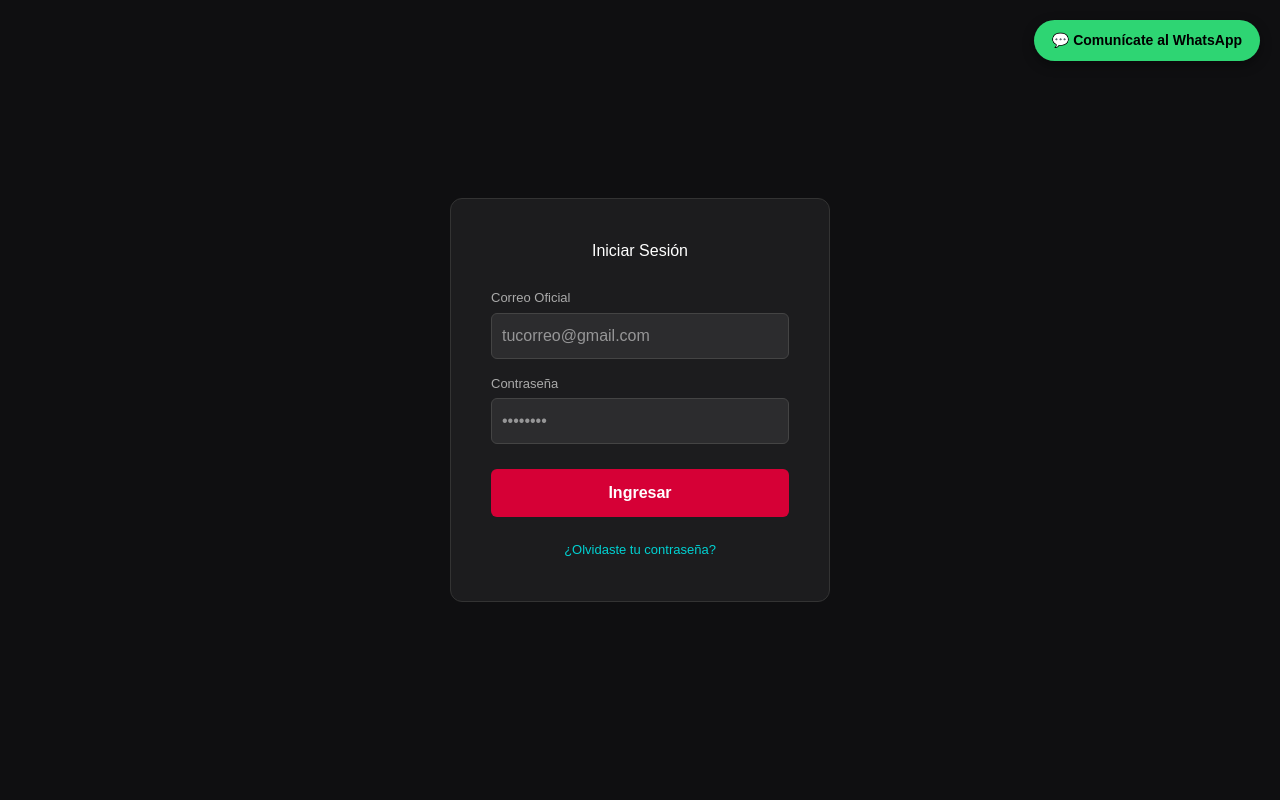
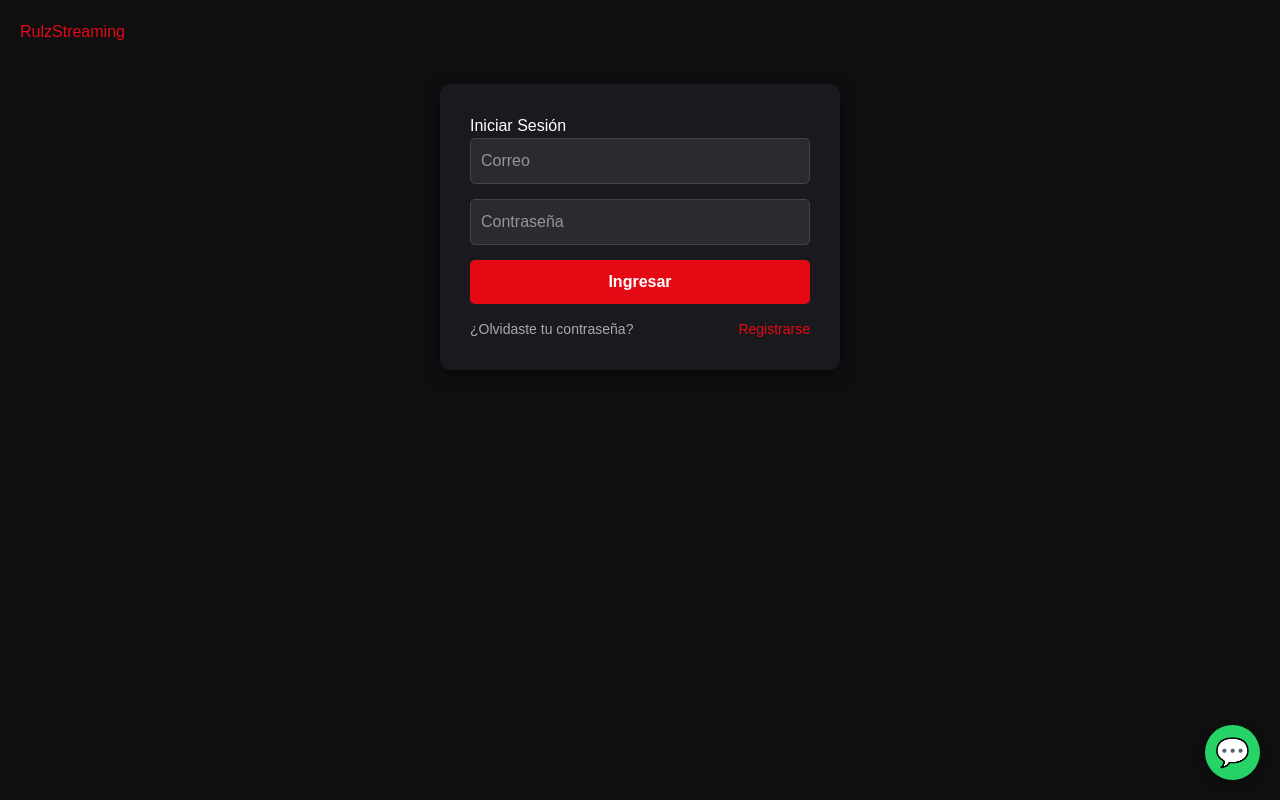
Before and after one commit to AngelRulz007/streaming-dashboard, a React (Vite) app: page / in a window 1280 px wide. Built offline with nearby package versions, Linux system fonts and the light colour scheme; the HTML template or start-up script is replaced by a standard one; a web font is replaced by a local one.

Commit message:
Update App.jsx

```diff
--- a/src/App.jsx
+++ b/src/App.jsx
@@ -1,345 +1,146 @@
-import React, { useState } from 'react';
-import { supabase } from './supabase';
+import React, { useState, useEffect } from 'react';
+import { createClient } from '@supabase/supabase-js';
+
+// Configuración de Supabase (reemplaza con tus credenciales si es necesario)
+const supabaseUrl = 'https://qpbuauzuqniamvnvtwkl.supabase.co';
+const supabaseKey = 'eyJhbGciOiJIUzI1NiIsInR5cCI6IkpXVCJ9.eyJpc3MiOiJzdXBhYmFzZSIsInJlZiI6InFwYnVhdXp1cW5pYW12bnZ0d2tsIiwicm9sZSI6ImFub24iLCJpYXQiOjM0ODIwMjgwMjB9.1pxxxxx'; // Asegúrate de tener tu llave válida
+const supabase = createClient(supabaseUrl, supabaseKey);
 
 export default function App() {
-  const [currentView, setCurrentView] = useState('login'); // 'login', 'forgot_password', 'dashboard'
+  const [session, setSession] = useState(null);
   const [email, setEmail] = useState('');
   const [password, setPassword] = useState('');
-  const [loading, setLoading] = useState(false);
-  const [userRole, setUserRole] = useState(null); // 'master' o 'demo'
+  const [view, setView] = useState('login'); // 'login', 'register', 'forgot', 'dashboard', 'master'
+  const [message, setMessage] = useState('');
+  const [accounts, setAccounts] = useState([]);
 
-  // Configuración de WhatsApp y enlace
-  const shareableLink = "https://streaming-dashboard-rust.vercel.app/";
-  const whatsappNumber = "51970643781";
-  const whatsappMessage = encodeURIComponent("Hola, deseo más información sobre los planes de streaming o activar mi cuenta oficial.");
+  useEffect(() => {
+    supabase.auth.getSession().then(({ data: { session } }) => {
+      setSession(session);
+      if (session) setView('dashboard');
+    });
 
-  // Lista de demos para el panel Master
-  const [demosList, setDemosList] = useState([
-    { id: 1, email: 'cliente_prueba01@gmail.com', created_at: '2026-10-01', selectedPlan: '1' },
-    { id: 2, email: 'demo_user99@gmail.com', created_at: '2026-10-03', selectedPlan: '6' }
-  ]);
+    const { data: { subscription } } = supabase.auth.onAuthStateChange((_event, session) => {
+      setSession(session);
+    });
 
-  // Validación de correo oficial
-  const validateOfficialEmail = (mail) => {
-    const regex = /^[^\s@]+@[^\s@]+\.[^\s@]+$/;
-    return regex.test(mail);
-  };
+    return () => subscription.unsubscribe();
+  }, []);
 
-  // Inicio de sesión y detección de rol Master
   const handleLogin = async (e) => {
     e.preventDefault();
-    if (!validateOfficialEmail(email)) {
-      alert("⚠️️ Por favor, ingresa un correo electrónico oficial y válido.");
-      return;
-    }
-
-    setLoading(true);
-    try {
-      if (email === 'angeltime9001@gmail.com') {
-        setUserRole('master');
+    setMessage('');
+    const { error } = await supabase.auth.signInWithPassword({ email, password });
+    if (error) {
+      setMessage('Error al iniciar sesión: ' + error.message);
     } else {
-        setUserRole('demo');
-      }
-      setCurrentView('dashboard');
-    } catch (error) {
-      alert("Error al iniciar sesión: " + error.message);
-    } finally {
-      setLoading(false);
+      setView('dashboard');
     }
   };
 
-  // Recuperación de contraseña
-  const handlePasswordRecovery = async (e) => {
+  const handleRegister = async (e) => {
     e.preventDefault();
-    if (!validateOfficialEmail(email)) {
-      alert("⚠️ Ingresa un correo oficial válido para recuperar tu contraseña.");
-      return;
-    }
-
-    setLoading(true);
-    try {
-      const { error } = await supabase.auth.resetPasswordForEmail(email, {
-        redirectTo: shareableLink,
-      });
-      if (error) throw error;
-
-      alert("📧 ¡Correo de recuperación enviado con éxito! Revisa tu bandeja.");
-      setCurrentView('login');
-    } catch (error) {
-      alert("Error al enviar recuperación: " + error.message);
-    } finally {
-      setLoading(false);
+    setMessage('');
+    const { error } = await supabase.auth.signUp({ email, password });
+    if (error) {
+      setMessage('Error al registrarse: ' + error.message);
+    } else {
+      setMessage('¡Registro exitoso! Revisa tu correo para confirmar tu cuenta.');
     }
   };
 
-  // Funciones del panel Master
-  const handleCopyLink = () => {
-    navigator.clipboard.writeText(shareableLink);
-    alert("🔗 ¡Enlace de Vercel copiado al portapapeles!");
+  const handleForgotPassword = async (e) => {
+    e.preventDefault();
+    setMessage('');
+    const { error } = await supabase.auth.resetPasswordForEmail(email, {
+      redirectTo: window.location.origin,
+    });
+    if (error) {
+      setMessage('Error: ' + error.message);
+    } else {
+      setMessage('¡Correo de recuperación enviado! Revisa tu bandeja de entrada.');
+    }
   };
 
-  const handlePlanChange = (id, plan) => {
-    setDemosList(demosList.map(demo => demo.id === id ? { ...demo, selectedPlan: plan } : demo));
-  };
-
-  const handleActivateDemo = (targetEmail, plan) => {
-    alert(`¡Cuenta ${targetEmail} activada a oficial por un plan de ${plan} mes(es)!`);
-  };
-
-  const handleDeleteDemo = (id) => {
-    setDemosList(demosList.filter(demo => demo.id !== id));
-    alert("Cuenta demo eliminada para liberar espacio en el sistema.");
+  const handleLogout = async () => {
+    await supabase.auth.signOut();
+    setSession(null);
+    setView('login');
   };
 
   return (
-    <div style={{ minHeight: '100vh', backgroundColor: '#0f0f11', color: '#fff', fontFamily: 'sans-serif', position: 'relative' }}>
+    <div style={{ minHeight: '100vh', backgroundColor: '#0f0f11', color: '#fff', fontFamily: 'Arial, sans-serif', padding: '20px' }}>
+      {/* Barra superior */}
+      <header style={{ display: 'flex', justifyContent: 'space-between', alignItems: 'center', marginBottom: '40px' }}>
+        <h2 style={{ color: '#e50914', margin: 0 }}>RulzStreaming</h2>
+        {session && (
+          <button onClick={handleLogout} style={{ background: '#e50914', color: '#fff', border: 'none', padding: '8px 16px', borderRadius: '5px', cursor: 'pointer' }}>
+            Cerrar Sesión
+          </button>
+        )}
+      </header>
 
-      {/* BOTÓN DE WHATSAPP FLOTANTE EN LA ESQUINA */}
-      <a
-        href={`https://wa.me/${whatsappNumber}?text=${whatsappMessage}`}
-        target="_blank"
-        rel="noopener noreferrer"
-        style={{
-          position: 'fixed',
-          top: '20px',
-          right: '20px',
-          background: '#2ed573',
-          color: '#000',
-          padding: '10px 18px',
-          borderRadius: '30px',
-          textDecoration: 'none',
-          fontWeight: 'bold',
-          fontSize: '14px',
-          boxShadow: '0 4px 12px rgba(0,0,0,0.4)',
-          zIndex: 1000,
-          display: 'flex',
-          alignItems: 'center',
-          gap: '8px'
-        }}
-      >
-        💬 Comunícate al WhatsApp
-      </a>
+      {/* Contenido según la vista */}
+      <div style={{ maxWidth: '400px', margin: '0 auto', background: '#1a1a1e', padding: '30px', borderRadius: '10px', boxShadow: '0 4px 15px rgba(0,0,0,0.5)' }}>
+        {message && <div style={{ background: '#333', padding: '10px', marginBottom: '15px', borderRadius: '5px', fontSize: '14px' }}>{message}</div>}
 
-      {/* 1. PANTALLA DE LOGIN */}
-      {currentView === 'login' && (
-        <div style={{ display: 'flex', flexDirection: 'column', alignItems: 'center', justifyContent: 'center', minHeight: '100vh' }}>
-          <div style={{ background: '#1c1c1e', padding: '40px', borderRadius: '12px', width: '380px', border: '1px solid #333' }}>
-            <h2 style={{ textAlign: 'center', marginBottom: '25px', color: '#fff' }}>Iniciar Sesión</h2>
+        {view === 'login' && (
+          <form onSubmit={handleLogin}>
+            <h3>Iniciar Sesión</h3>
+            <input type="email" placeholder="Correo" value={email} onChange={(e) => setEmail(e.target.value)} required style={{ width: '100%', padding: '10px', marginBottom: '15px', background: '#2a2a30', border: '1px solid #444', color: '#fff', borderRadius: '5px' }} />
+            <input type="password" placeholder="Contraseña" value={password} onChange={(e) => setPassword(e.target.value)} required style={{ width: '100%', padding: '10px', marginBottom: '15px', background: '#2a2a30', border: '1px solid #444', color: '#fff', borderRadius: '5px' }} />
+            <button type="submit" style={{ width: '100%', padding: '10px', background: '#e50914', color: '#fff', border: 'none', borderRadius: '5px', fontWeight: 'bold', cursor: 'pointer' }}>Ingresar</button>
+            <div style={{ display: 'flex', justifyContent: 'space-between', marginTop: '15px', fontSize: '14px' }}>
+              <span onClick={() => setView('forgot')} style={{ color: '#aaa', cursor: 'pointer' }}>¿Olvidaste tu contraseña?</span>
+              <span onClick={() => setView('register')} style={{ color: '#e50914', cursor: 'pointer' }}>Registrarse</span>
+            </div>
+          </form>
+        )}
 
-            <form onSubmit={handleLogin} style={{ display: 'flex', flexDirection: 'column', gap: '15px' }}>
+        {view === 'register' && (
+          <form onSubmit={handleRegister}>
+            <h3>Crear Cuenta</h3>
+            <input type="email" placeholder="Correo" value={email} onChange={(e) => setEmail(e.target.value)} required style={{ width: '100%', padding: '10px', marginBottom: '15px', background: '#2a2a30', border: '1px solid #444', color: '#fff', borderRadius: '5px' }} />
+            <input type="password" placeholder="Contraseña" value={password} onChange={(e) => setPassword(e.target.value)} required style={{ width: '100%', padding: '10px', marginBottom: '15px', background: '#2a2a30', border: '1px solid #444', color: '#fff', borderRadius: '5px' }} />
+            <button type="submit" style={{ width: '100%', padding: '10px', background: '#e50914', color: '#fff', border: 'none', borderRadius: '5px', fontWeight: 'bold', cursor: 'pointer' }}>Registrarse</button>
+            <p onClick={() => setView('login')} style={{ textAlign: 'center', marginTop: '15px', color: '#aaa', cursor: 'pointer', fontSize: '14px' }}>← Volver al login</p>
+          </form>
+        )}
+
+        {view === 'forgot' && (
+          <form onSubmit={handleForgotPassword}>
+            <h3>Recuperar Contraseña</h3>
+            <input type="email" placeholder="Ingresa tu correo" value={email} onChange={(e) => setEmail(e.target.value)} required style={{ width: '100%', padding: '10px', marginBottom: '15px', background: '#2a2a30', border: '1px solid #444', color: '#fff', borderRadius: '5px' }} />
+            <button type="submit" style={{ width: '100%', padding: '10px', background: '#e50914', color: '#fff', border: 'none', borderRadius: '5px', fontWeight: 'bold', cursor: 'pointer' }}>Enviar instrucciones</button>
+            <p onClick={() => setView('login')} style={{ textAlign: 'center', marginTop: '15px', color: '#aaa', cursor: 'pointer', fontSize: '14px' }}>← Volver al login</p>
+          </form>
+        )}
+
+        {view === 'dashboard' && (
           <div>
-                <label style={{ fontSize: '13px', color: '#aaa', display: 'block', marginBottom: '5px' }}>Correo Oficial</label>
-                <input
-                  type="email"
-                  value={email}
-                  onChange={(e) => setEmail(e.target.value)}
-                  required
-                  placeholder="tucorreo@gmail.com"
-                  style={{ width: '100%', padding: '10px', background: '#2c2c2e', border: '1px solid #444', color: '#fff', borderRadius: '6px', boxSizing: 'border-box' }}
-                />
-              </div>
-
-              <div>
-                <label style={{ fontSize: '13px', color: '#aaa', display: 'block', marginBottom: '5px' }}>Contraseña</label>
-                <input
-                  type="password"
-                  value={password}
-                  onChange={(e) => setPassword(e.target.value)}
-                  required
-                  placeholder="••••••••"
-                  style={{ width: '100%', padding: '10px', background: '#2c2c2e', border: '1px solid #444', color: '#fff', borderRadius: '6px', boxSizing: 'border-box' }}
-                />
-              </div>
-
-              <button
-                type="submit"
-                disabled={loading}
-                style={{ marginTop: '10px', padding: '12px', background: '#d60036', color: '#fff', border: 'none', borderRadius: '6px', fontWeight: 'bold', cursor: 'pointer' }}
-              >
-                {loading ? 'Verificando...' : 'Ingresar'}
+            <h3>Bienvenido a tu Dashboard</h3>
+            <p>Has iniciado sesión correctamente.</p>
+            {email === 'angeltime9001@gmail.com' && (
+              <button onClick={() => setView('master')} style={{ width: '100%', padding: '10px', background: '#0070f3', color: '#fff', border: 'none', borderRadius: '5px', fontWeight: 'bold', cursor: 'pointer', marginTop: '10px' }}>
+                Entrar al Panel Master
               </button>
-            </form>
-
-            <div style={{ textAlign: 'center', marginTop: '20px' }}>
-              <button
-                onClick={() => setCurrentView('forgot_password')}
-                style={{ background: 'none', border: 'none', color: '#00d2d3', cursor: 'pointer', fontSize: '13px' }}
-              >
-                ¿Olvidaste tu contraseña?
-              </button>
-            </div>
-          </div>
+            )}
           </div>
         )}
 
-      {/* 2. PANTALLA DE RECUPERACIÓN DE CONTRASEÑA */}
-      {currentView === 'forgot_password' && (
-        <div style={{ display: 'flex', flexDirection: 'column', alignItems: 'center', justifyContent: 'center', minHeight: '100vh' }}>
-          <div style={{ background: '#1c1c1e', padding: '40px', borderRadius: '12px', width: '380px', border: '1px solid #333' }}>
-            <h3 style={{ textAlign: 'center', marginBottom: '15px' }}>Recuperar Contraseña</h3>
-            <p style={{ fontSize: '13px', color: '#aaa', textAlign: 'center', marginBottom: '20px' }}>
-              Ingresa tu correo oficial registrado para enviarte el enlace de recuperación.
-            </p>
-
-            <form onSubmit={handlePasswordRecovery} style={{ display: 'flex', flexDirection: 'column', gap: '15px' }}>
-              <input
-                type="email"
-                value={email}
-                onChange={(e) => setEmail(e.target.value)}
-                required
-                placeholder="tucorreo@gmail.com"
-                style={{ width: '100%', padding: '10px', background: '#2c2c2e', border: '1px solid #444', color: '#fff', borderRadius: '6px', boxSizing: 'border-box' }}
-              />
-
-              <button
-                type="submit"
-                disabled={loading}
-                style={{ padding: '12px', background: '#00d2d3', color: '#000', border: 'none', borderRadius: '6px', fontWeight: 'bold', cursor: 'pointer' }}
-              >
-                {loading ? 'Enviando...' : 'Enviar Enlace al Correo'}
-              </button>
-            </form>
-
-            <div style={{ textAlign: 'center', marginTop: '20px' }}>
-              <button
-                onClick={() => setCurrentView('login')}
-                style={{ background: 'none', border: 'none', color: '#aaa', cursor: 'pointer', fontSize: '13px' }}
-              >
-                ← Volver al login
-              </button>
-            </div>
-          </div>
+        {view === 'master' && (
+          <div>
+            <h3>Panel Master (Administrador)</h3>
+            <p>Aquí puedes gestionar perfiles y accesos de streaming.</p>
+            <button onClick={() => setView('dashboard')} style={{ width: '100%', padding: '10px', background: '#444', color: '#fff', border: 'none', borderRadius: '5px', cursor: 'pointer', marginTop: '10px' }}>Volver al Dashboard</button>
           </div>
         )}
-
-      {/* 3. DASHBOARD SEGÚN EL ROL (MASTER VS CLIENTE DEMO) */}
-      {currentView === 'dashboard' && (
-        <div style={{ padding: '40px', maxWidth: '900px', margin: '0 auto' }}>
-
-          {/* CABECERA DIFERENCIADA POR COLOR SEGÚN EL ROL */}
-          <div style={{
-            display: 'flex',
-            justifyContent: 'space-between',
-            alignItems: 'center',
-            marginBottom: '30px',
-            padding: '20px',
-            borderRadius: '10px',
-            background: userRole === 'master' ? '#3d0c11' : '#141416', // Color rojo oscuro si eres Master, gris oscuro si eres Demo
-            border: userRole === 'master' ? '1px solid #ff4757' : '1px solid #222'
-          }}>
-            <div>
-              <h1 style={{ margin: 0 }}>{userRole === 'master' ? '⚡ Panel Maestro (Administrador)' : '🎬 Dashboard de Cliente'}</h1>
-              <p style={{ color: '#aaa', margin: '5px 0 0 0' }}>Conectado como: <b>{email}</b> ({userRole.toUpperCase()})</p>
-            </div>
-            <button
-              onClick={() => { setCurrentView('login'); setUserRole(null); }}
-              style={{ background: '#ff4757', color: '#fff', border: 'none', padding: '8px 15px', borderRadius: '6px', cursor: 'pointer', fontWeight: 'bold' }}
-            >
-              Cerrar Sesión
-            </button>
       </div>
 
-          {/* VISTA SI ES CLIENTE DEMO */}
-          {userRole === 'demo' && (
-            <div style={{ background: '#1c1c1e', padding: '30px', borderRadius: '10px', border: '1px solid #333' }}>
-              <h3>⏳ Estado de tu Cuenta: Demo Activa (30 Días)</h3>
-              <p style={{ fontSize: '15px', color: '#bbb', margin: '15px 0', lineHeight: '1.5' }}>
-                Tu cuenta cuenta con un periodo de prueba oficial de <b>30 días</b> vinculado a tu correo oficial registrado. Al finalizar este plazo, tu acceso se suspenderá hasta que actives tu plan oficial.
-              </p>
-              <div style={{ textAlign: 'center', marginTop: '20px' }}>
-                <a
-                  href={`https://wa.me/${whatsappNumber}?text=${whatsappMessage}`}
-                  target="_blank"
-                  rel="noopener noreferrer"
-                  style={{ display: 'inline-block', padding: '12px 24px', background: '#2ed573', color: '#000', textDecoration: 'none', borderRadius: '6px', fontWeight: 'bold' }}
-                >
-                  💬 Activar Plan Oficial por WhatsApp
+      {/* Botón flotante de WhatsApp */}
+      <a href="https://wa.me/51999999999" target="_blank" rel="noopener noreferrer" style={{ position: 'fixed', bottom: '20px', right: '20px', background: '#25d366', color: '#fff', borderRadius: '50%', width: '55px', height: '55px', display: 'flex', alignItems: 'center', justifyContent: 'center', fontSize: '28px', textDecoration: 'none', boxShadow: '0 4px 10px rgba(0,0,0,0.3)' }}>
+        💬
       </a>
-              </div>
-            </div>
-          )}
-
-          {/* VISTA SI ERES MASTER ADMIN CON SU PANEL DE DEMOS */}
-          {userRole === 'master' && (
-            <div style={{ background: '#1c1c1e', padding: '30px', borderRadius: '10px', border: '1px solid #ff4757' }}>
-              <h2>Herramientas de Control Master</h2>
-              <p style={{ color: '#aaa', marginBottom: '20px' }}>Aquí tienes acceso exclusivo para administrar los demos, limpiar registros y activar cuentas a 1, 6 o 12 meses.</p>
-
-              <div style={{ background: '#141416', padding: '20px', borderRadius: '8px', border: '1px solid #333', marginBottom: '20px' }}>
-                <div style={{ display: 'flex', justifyContent: 'space-between', alignItems: 'center', marginBottom: '10px' }}>
-                  <span style={{ color: '#00d2d3', fontWeight: 'bold' }}>Enlace de tu plataforma:</span>
-                  <button
-                    onClick={handleCopyLink}
-                    style={{ background: '#2ed573', color: '#000', border: 'none', padding: '6px 12px', borderRadius: '4px', fontWeight: 'bold', cursor: 'pointer', fontSize: '12px' }}
-                  >
-                    Copiar Enlace
-                  </button>
-                </div>
-                <input
-                  type="text"
-                  readOnly
-                  value={shareableLink}
-                  style={{ background: '#2c2c2e', color: '#fff', padding: '8px', borderRadius: '4px', border: '1px solid #444', width: '100%', boxSizing: 'border-box' }}
-                />
-              </div>
-
-              {/* Tabla de Demos */}
-              <div style={{ background: '#141416', padding: '20px', borderRadius: '8px', border: '1px solid #333' }}>
-                <h3 style={{ marginBottom: '15px' }}>Listado de Cuentas Demo Activas</h3>
-                <table style={{ width: '100%', borderCollapse: 'collapse', textAlign: 'left', fontSize: '13px' }}>
-                  <thead>
-                    <tr style={{ borderBottom: '1px solid #333', color: '#00d2d3' }}>
-                      <th style={{ padding: '10px' }}>Correo Demo</th>
-                      <th style={{ padding: '10px' }}>Creado</th>
-                      <th style={{ padding: '10px' }}>Plan</th>
-                      <th style={{ padding: '10px' }}>Activar</th>
-                      <th style={{ padding: '10px' }}>Eliminar</th>
-                    </tr>
-                  </thead>
-                  <tbody>
-                    {demosList.map((demo) => (
-                      <tr key={demo.id} style={{ borderBottom: '1px solid #222' }}>
-                        <td style={{ padding: '10px' }}>{demo.email}</td>
-                        <td style={{ padding: '10px', color: '#888' }}>{demo.created_at}</td>
-                        <td style={{ padding: '10px' }}>
-                          <select
-                            value={demo.selectedPlan}
-                            onChange={(e) => handlePlanChange(demo.id, e.target.value)}
-                            style={{ background: '#2c2c2e', color: '#fff', padding: '5px', borderRadius: '4px', border: '1px solid #444' }}
-                          >
-                            <option value="1">1 Mes</option>
-                            <option value="6">6 Meses</option>
-                            <option value="12">12 Meses</option>
-                          </select>
-                        </td>
-                        <td style={{ padding: '10px' }}>
-                          <button
-                            onClick={() => handleActivateDemo(demo.email, demo.selectedPlan)}
-                            style={{ background: '#00d2d3', color: '#000', border: 'none', padding: '6px 10px', borderRadius: '4px', fontWeight: 'bold', cursor: 'pointer', fontSize: '12px' }}
-                          >
-                            Activar
-                          </button>
-                        </td>
-                        <td style={{ padding: '10px' }}>
-                          <button
-                            onClick={() => handleDeleteDemo(demo.id)}
-                            style={{ background: '#ff4757', color: '#fff', border: 'none', padding: '6px 10px', borderRadius: '4px', cursor: 'pointer', fontSize: '12px' }}
-                          >
-                            Eliminar
-                          </button>
-                        </td>
-                      </tr>
-                    ))}
-                  </tbody>
-                </table>
-              </div>
-
-            </div>
-          )}
-
-        </div>
-      )}
-
     </div>
   );
 }
```
Lines whose indentation alone changed are shown as unchanged.
